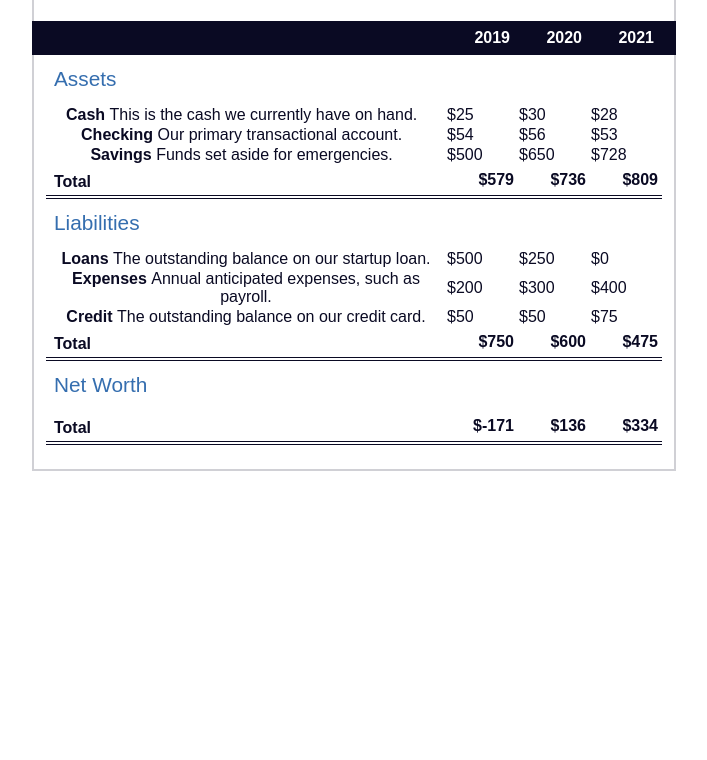
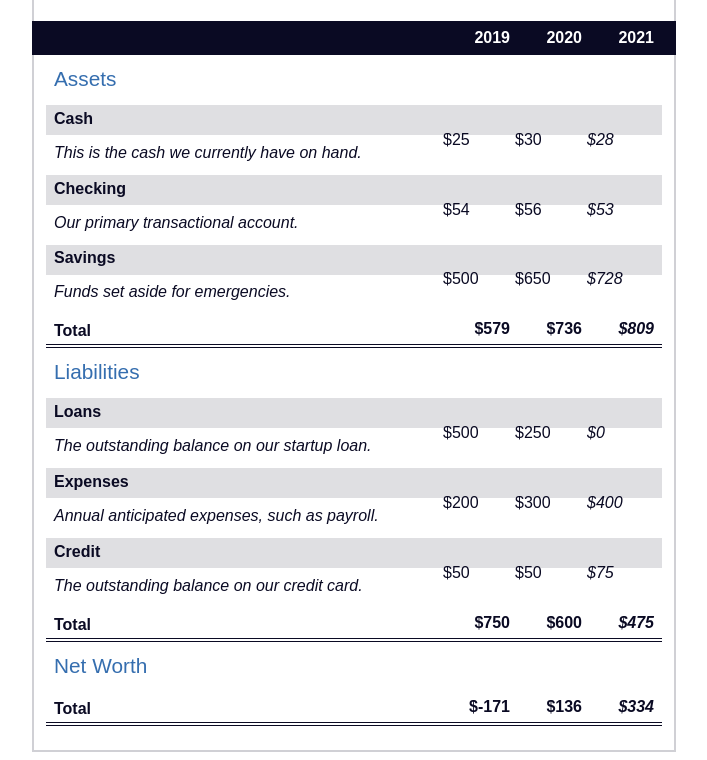
Before and after one commit to Yinkusadel/11-fcc-balancesheet, a website: page index.html in a window 1280 px wide. Shown: the part 106-866 px from the top of the page, without its empty margins (286-993 px from the left). Before the commit the page ends 800 px from the top, so only its background shows below. Drawn offline with Linux system fonts and the light colour scheme.

Commit message:
add complete solution to balancesheet project

```diff
--- a/styles.css
+++ b/styles.css
@@ -118,3 +118,33 @@ html {
     text-align:right;
     padding : 0 0.25rem;
   }
+
+  tr.total td:nth-of-type(3){
+    padding-right:0.5rem;
+  }
+
+  tr.total:hover{
+    background :#99c9ff;
+  }
+
+  td.current{
+    font-style:italic;
+  }
+
+  tr.data{
+    background :linear-gradient(to bottom, #dfdfe2 1.845rem, white 1.845rem);
+  }
+
+  tr.data th{
+    text-align:left;
+    padding-top:0.3rem;
+    padding-left: 0.5rem;
+  }
+
+  tr.data th .description{
+    display:block;
+    font-style:italic;
+    font-weight:normal;
+    padding:1rem 0 0.75rem;
+    margin-right:-13.5rem;
+  }
```
